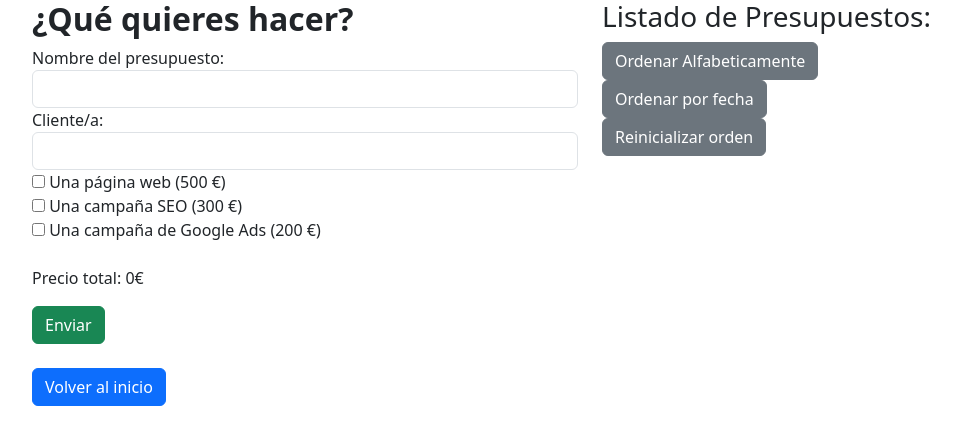
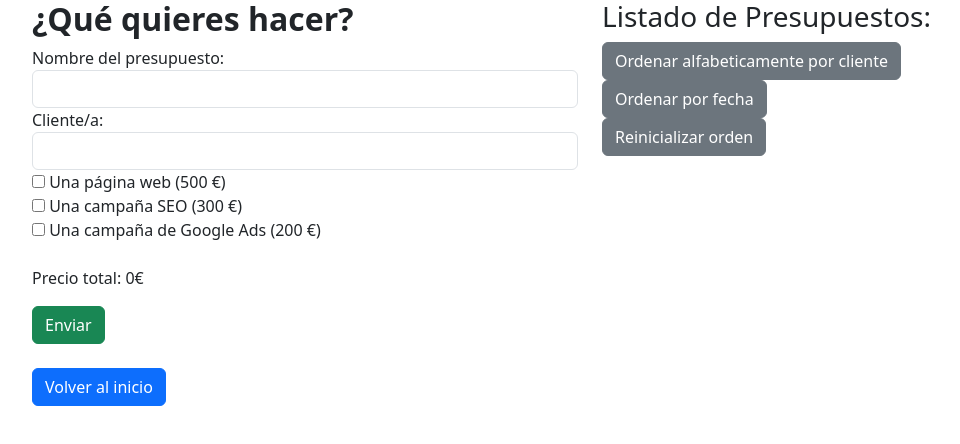
Before and after one commit to LorenaPonsico/Sprint_7_Pressupost_Angular, an Angular app: page /home in a window 1280 px wide. Shown: the top 444 px of the page, without its empty margins (50-1010 px from the left). Built offline with nearby package versions, Linux system fonts and the light colour scheme.

Commit message:
n2 ex7 button to sort the budgets alphabetically

```diff
--- a/src/app/home/home.component.html
+++ b/src/app/home/home.component.html
@@ -48,7 +48,7 @@
             <button class="btn btn-primary" (click)="backWelcome()">Volver al inicio</button>
         </div>
 
-        <div class="col-4">
+        <div class="col-6">
             <div class="scrollable-list">
                 <app-pressupost-list [budgets]="budgets"></app-pressupost-list>
             </div>
--- a/src/app/home/pressupost-list/pressupost-list.component.html
+++ b/src/app/home/pressupost-list/pressupost-list.component.html
@@ -1,6 +1,6 @@
 <div>
   <h3>Listado de Presupuestos:</h3>
-  <button class="btn btn-secondary" (click)="sortAlphabetically()">Ordenar Alfabeticamente</button>
+  <button class="btn btn-secondary" (click)="sortAlphabetically()">Ordenar alfabeticamente por cliente</button>
   <br>
   <button class="btn btn-secondary" >Ordenar por fecha</button>
   <br>
--- a/src/app/home/pressupost-list/pressupost-list.component.ts
+++ b/src/app/home/pressupost-list/pressupost-list.component.ts
@@ -11,8 +11,8 @@ export class PressupostListComponent  {
 
 
   sortAlphabetically(){
-    if(this.budgets.lenght > 0){
-      this.budgets.name.sort()
+    if (this.budgets.length > 0) {
+      this.budgets.sort((a: any, b: any) => a.customer.localeCompare(b.customer));
     }
 
   }
```
